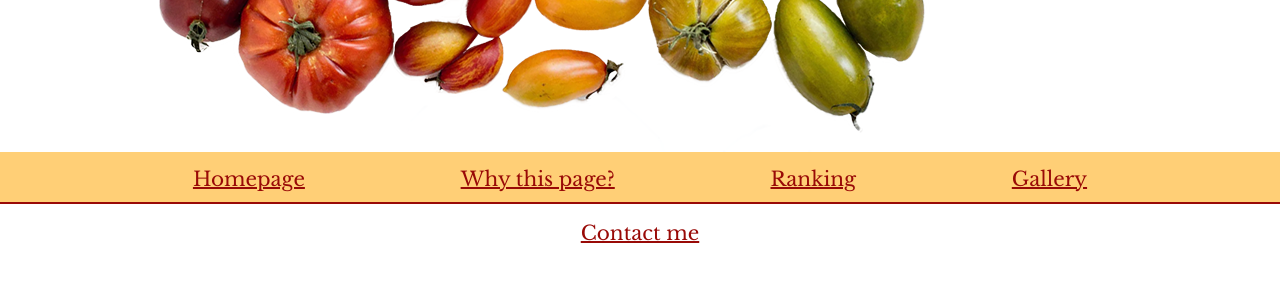
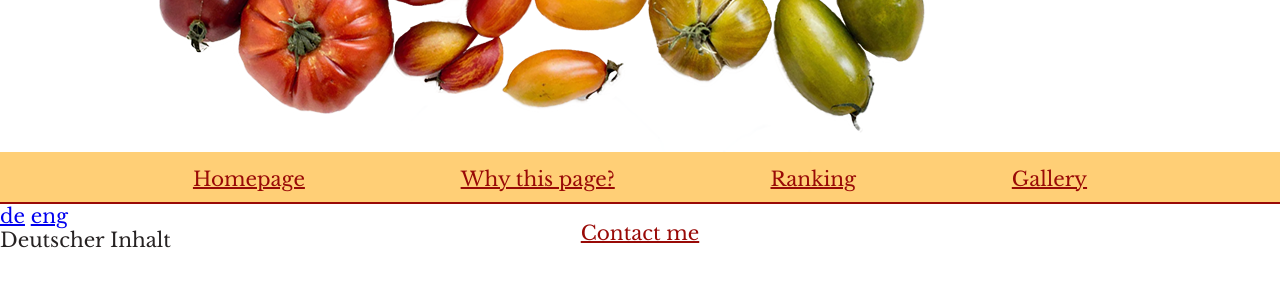
Before and after one commit to Ardhanari/Gemuseranking, a plain HTML site: page ranking.html in a window 1280 px wide. Shown: the part 248-534 px from the top of the page. Drawn offline with nearby package versions, Linux system fonts and the light colour scheme; files whose address does not match are found by name.

Commit message:
added language switch

```diff
--- a/css/style.css
+++ b/css/style.css
@@ -203,3 +203,14 @@ input:checked + input:before {
 input:checked + input ~ input:before {
 	display: none;
 }
+
+
+/* MANAGING LANGUAGES */
+
+#content-eng {
+	display: none;
+}
+
+#content-de {
+	display: block;
+}
--- /dev/null
+++ b/js/languageSwitch.js
@@ -0,0 +1,18 @@
+function showEnglish(){
+
+    document.getElementById("content-eng").style.display = 'block';
+    document.getElementById("content-de").style.display = 'none';
+
+    document.getElementById("switch-eng").style.color = '#990a07';
+    document.getElementById("switch-de").style.color = '#878787';
+
+}
+
+function showGerman(){
+
+    document.getElementById("content-eng").style.display = 'none';
+    document.getElementById("content-de").style.display = 'block';
+
+    document.getElementById("switch-eng").style.color = '#878787';
+    document.getElementById("switch-de").style.color = '#990a07';
+}
--- a/ranking.html
+++ b/ranking.html
@@ -5,6 +5,8 @@
     <meta name="viewport" content="width=device-width, initial-scale=1.0">
     <title>Beste Gemüse</title>
     <link rel="stylesheet" href="css/style.css">
+
+    <script src="js/languageSwitch.js"></script>
 </head>
 <body>
 
@@ -19,7 +21,20 @@
         <a href="gallery.html">Gallery</a>
         <a href="contact.html">Contact me</a>
     </nav>
-    <main></main>
+    <main>
+
+        <div class="container">
+            <div id="switch">
+                <a href="#" id="switch-de" onclick="showGerman()">de</a>
+                <a href="#" id="switch-eng" onclick="showEnglish()">eng</a>
+            </div>
+
+            <div id="content-eng">English content</div>
+
+            <div id="content-de">Deutscher Inhalt</div>
+        </div>
+
+    </main>
 
 </body>
 </html>
```
